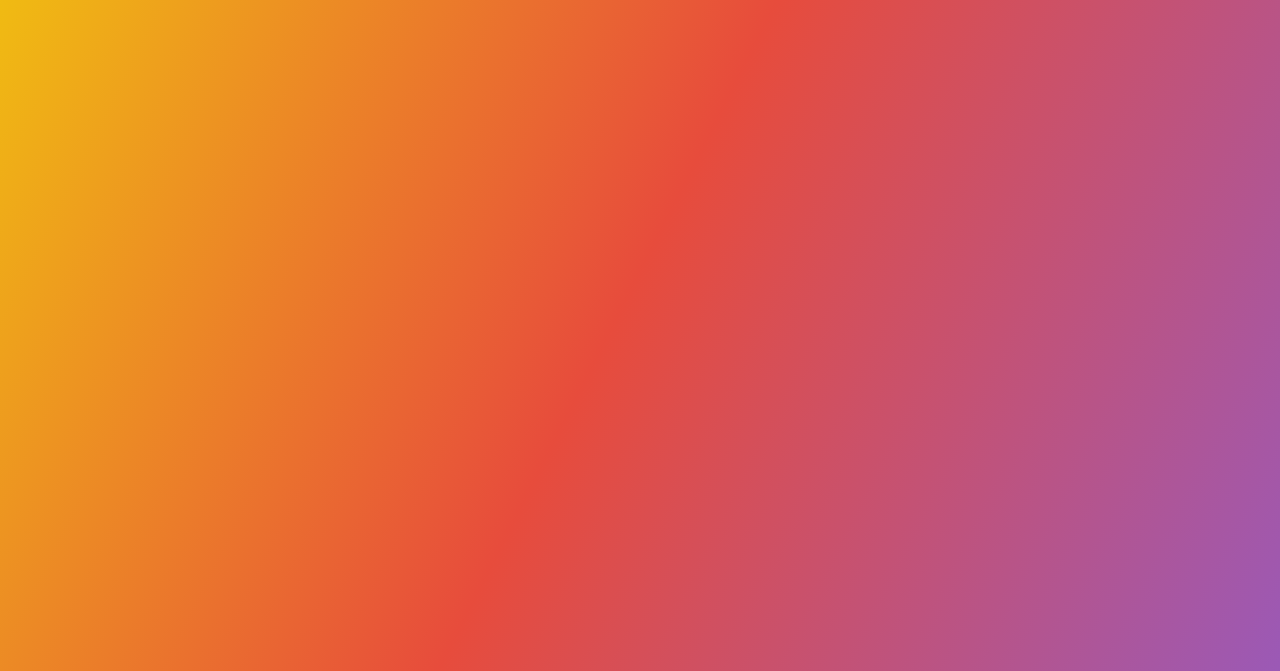
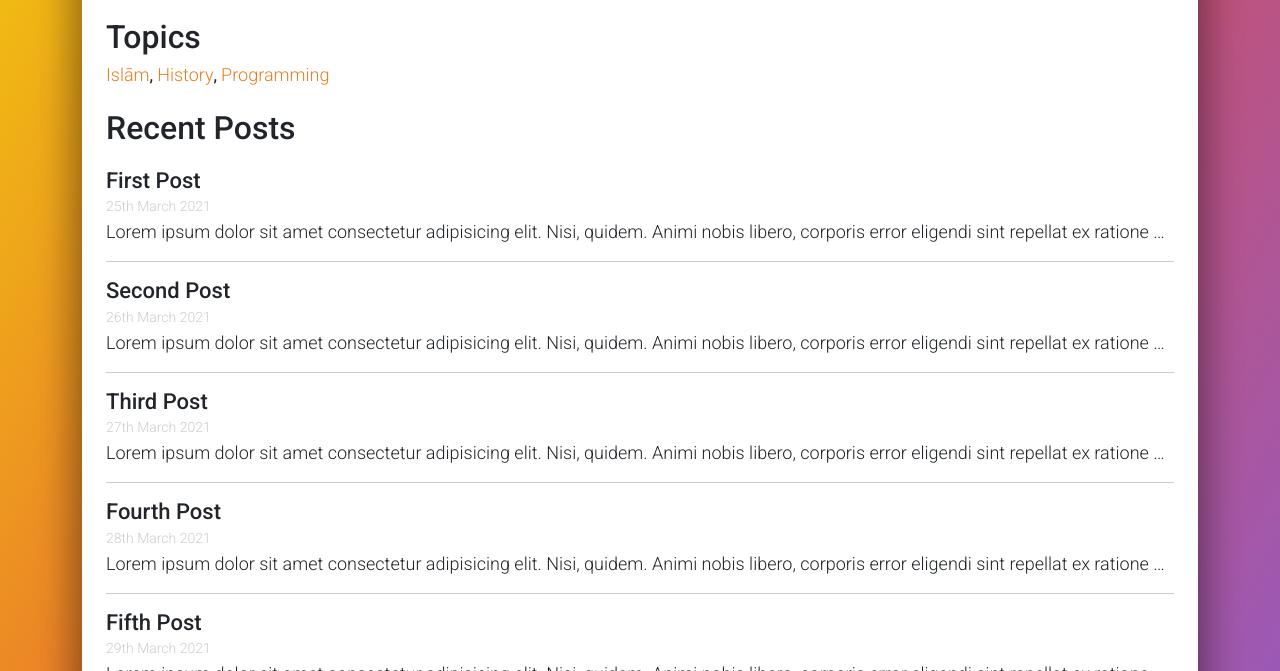
Before and after one commit to zp4rker/zp4rker.com, a Gatsby site: page /posts in a window 1280 px wide. Before the commit this address had no page. Shown: the part 129-800 px from the top of the page. Built offline with nearby package versions, Linux system fonts and the light colour scheme; Gatsby itself is replaced by a stand-in of ours.

Commit message:
started posts page
filled in with dummy data currently

```diff
--- a/src/components/navbar.js
+++ b/src/components/navbar.js
@@ -25,7 +25,7 @@ const Navbar = () => {
         <div className={"navbar-collapse offcanvas-collapse "+(state.menu?'open':'')} id="navbarSupportedContent">
           <ul className="navbar-nav me-auto mb-0 mb-lg-0">
             <li className="nav-item">
-              <Link to="/blog" onClick={handleToggleFalse} onKeyDown={handleToggleFalse} className="nav-link" activeClassName="active">blog </Link>
+              <Link to="/posts" onClick={handleToggleFalse} onKeyDown={handleToggleFalse} className="nav-link" activeClassName="active">blog </Link>
             </li>
             <li className="nav-item">
               <Link to="/projects" onClick={handleToggleFalse} onKeyDown={handleToggleFalse} className="nav-link" activeClassName="active" href="#">projects</Link>
--- /dev/null
+++ b/src/pages/posts.js
@@ -0,0 +1,62 @@
+import * as React from "react"
+import { useStaticQuery, graphql, Link } from "gatsby"
+
+import Layout from "../components/layout"
+
+const PostsPage = () => {
+    return (
+        <Layout title="Blog">
+            <div id="topics">
+                <label className="title">Topics</label>
+                <div className="category">
+                    {["Islām", "History", "Programming"].map((item, index) => {
+                    return <Link key={index} to={"/category/"+item}>{item}</Link>
+                    }).reduce((prev, curr) => [prev, ", ", curr])}
+                </div>
+            </div>
+            <div id="articles">
+                <label className="title mt-3">Recent Posts</label>
+                    <Link to="/posts"><article className="mt-3 mb-3">
+                        <h2 className="pb-0 mb-0 h5">First Post</h2>
+                        <span>25th March 2021</span>
+                        <p className="pt-0 mt-0">Lorem ipsum dolor sit amet consectetur adipisicing elit. Nisi, quidem. Animi nobis libero, corporis error eligendi sint repellat ex ratione aliquid, minus, consectetur voluptatibus ab doloribus unde saepe labore dolor!</p>
+                    </article></Link>
+                    <span className="d-block p-0 m-0" style={{ borderTop: "1px solid #CCCCCC" }}></span>
+                    <Link to="/posts"><article className="mt-3 mb-3">
+                        <h2 className="pb-0 mb-0 h5">Second Post</h2>
+                        <span>26th March 2021</span>
+                        <p className="pt-0 mt-0">Lorem ipsum dolor sit amet consectetur adipisicing elit. Nisi, quidem. Animi nobis libero, corporis error eligendi sint repellat ex ratione aliquid, minus, consectetur voluptatibus ab doloribus unde saepe labore dolor!</p>
+                    </article></Link>
+                    <span className="d-block p-0 m-0" style={{ borderTop: "1px solid #CCCCCC" }}></span>
+                    <Link to="/posts"><article className="mt-3 mb-3">
+                        <h2 className="pb-0 mb-0 h5">Third Post</h2>
+                        <span>27th March 2021</span>
+                        <p className="pt-0 mt-0">Lorem ipsum dolor sit amet consectetur adipisicing elit. Nisi, quidem. Animi nobis libero, corporis error eligendi sint repellat ex ratione aliquid, minus, consectetur voluptatibus ab doloribus unde saepe labore dolor!</p>
+                    </article></Link>
+                    <span className="d-block p-0 m-0" style={{ borderTop: "1px solid #CCCCCC" }}></span>
+                    <Link to="/posts"><article className="mt-3 mb-3">
+                        <h2 className="pb-0 mb-0 h5">Fourth Post</h2>
+                        <span>28th March 2021</span>
+                        <p className="pt-0 mt-0">Lorem ipsum dolor sit amet consectetur adipisicing elit. Nisi, quidem. Animi nobis libero, corporis error eligendi sint repellat ex ratione aliquid, minus, consectetur voluptatibus ab doloribus unde saepe labore dolor!</p>
+                    </article></Link>
+                    <span className="d-block p-0 m-0" style={{ borderTop: "1px solid #CCCCCC" }}></span>
+                    <Link to="/posts"><article className="mt-3 mb-3">
+                        <h2 className="pb-0 mb-0 h5">Fifth Post</h2>
+                        <span>29th March 2021</span>
+                        <p className="pt-0 mt-0">Lorem ipsum dolor sit amet consectetur adipisicing elit. Nisi, quidem. Animi nobis libero, corporis error eligendi sint repellat ex ratione aliquid, minus, consectetur voluptatibus ab doloribus unde saepe labore dolor!</p>
+                    </article></Link>
+                    <span className="d-block p-0 m-0" style={{ borderTop: "1px solid #CCCCCC" }}></span>
+                    <Link to="/posts"><article className="mt-3 mb-3">
+                        <h2 className="pb-0 mb-0 h5">Sixth Post</h2>
+                        <span>30th March 2021</span>
+                        <p className="pt-0 mt-0">Lorem ipsum dolor sit amet consectetur adipisicing elit. Nisi, quidem. Animi nobis libero, corporis error eligendi sint repellat ex ratione aliquid, minus, consectetur voluptatibus ab doloribus unde saepe labore dolor!</p>
+                    </article></Link>
+                <div id="blog-viewall" className="pt-2">
+                    <Link to="/blog/all">View all →</Link>
+                </div>
+            </div>
+        </Layout>
+    )
+}
+
+export default PostsPage
```
